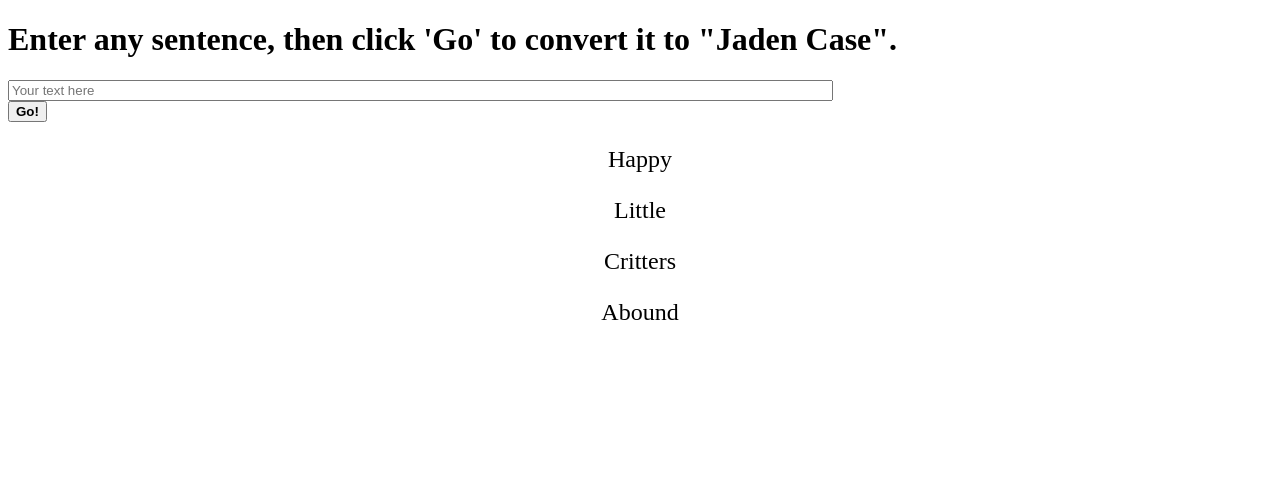
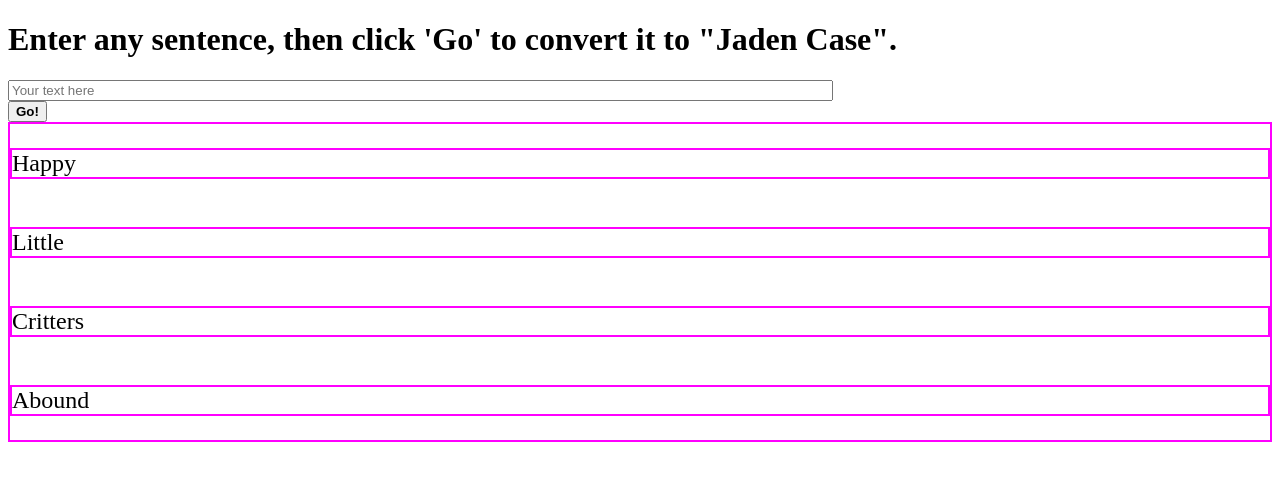
Before and after one commit to cvs181801/jaden-case, a plain HTML site: page index.html in a window 1280 px wide. Drawn offline with Linux system fonts and the light colour scheme.

Commit message:
add stlye

```diff
--- a/stylesheet.css
+++ b/stylesheet.css
@@ -1,6 +1,16 @@
-p {
+
+
+#parentDiv {
+    border: 2px solid magenta;
     display: flex;
-    flex-direction: row;
+    flex-direction: column;
     font-size: 1.5rem;
     justify-content: center;
+
 }
+
+
+p {
+    border: 2px solid magenta;
+
+}
```
